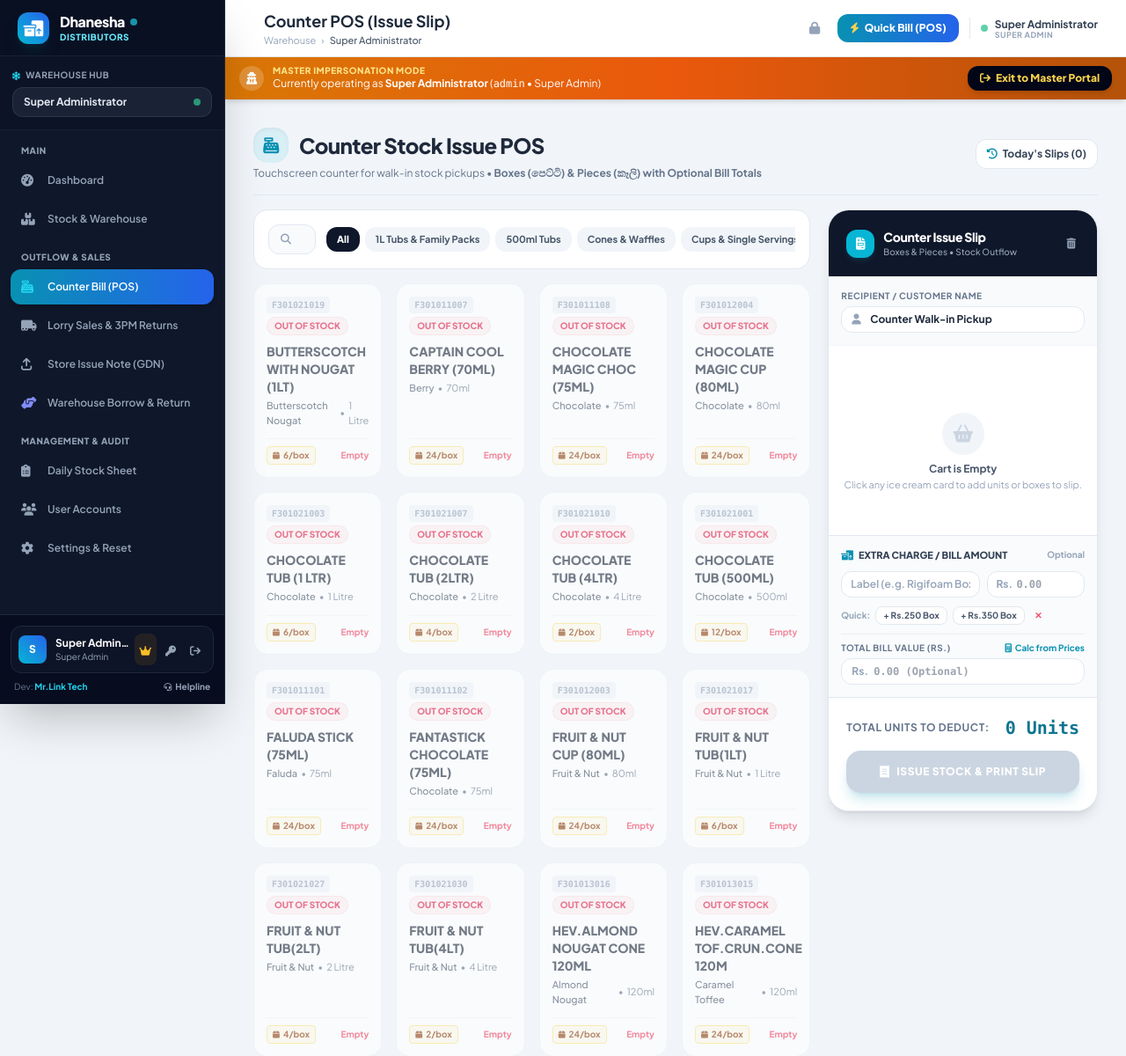
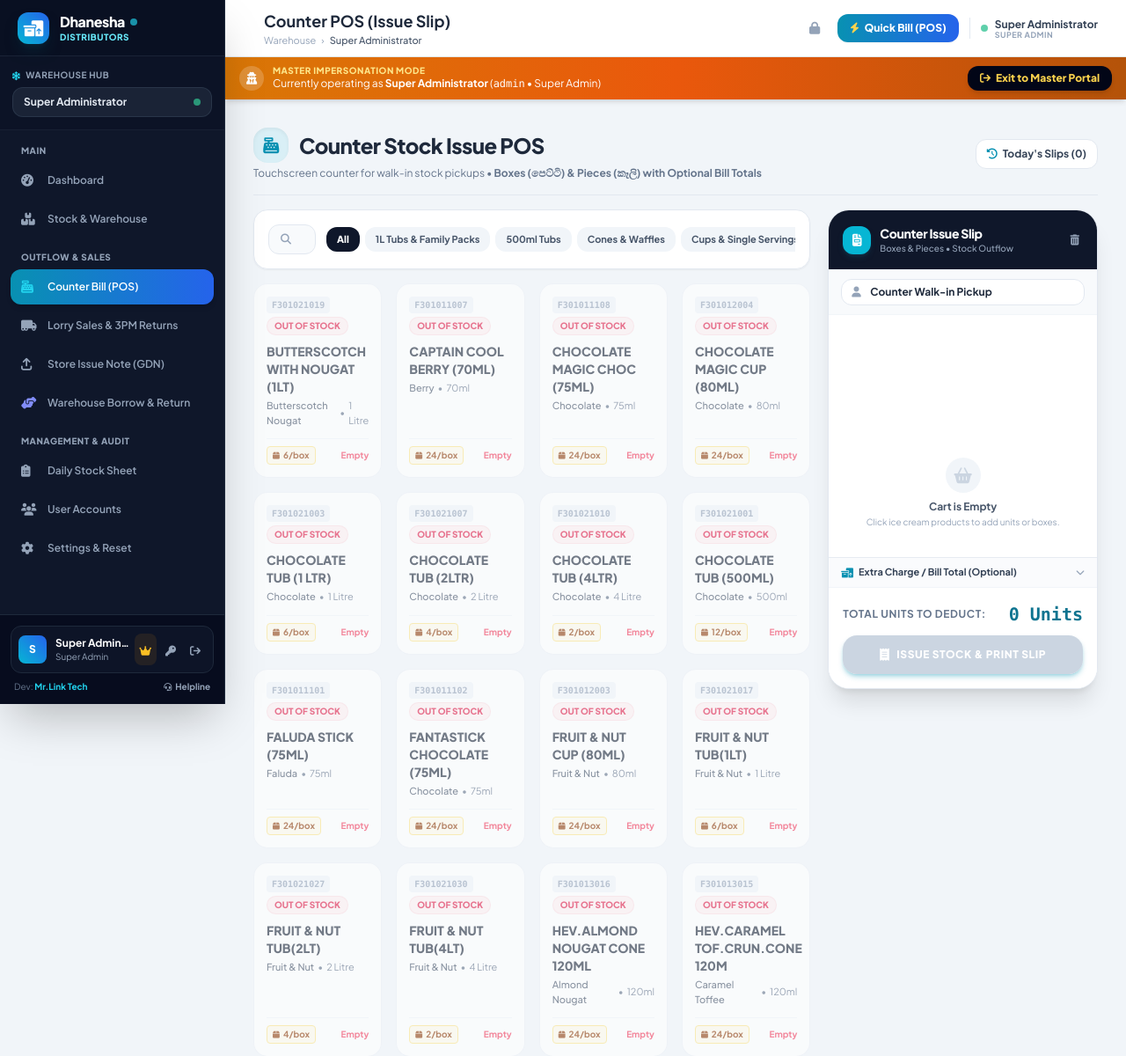
Before and after one commit to janithjanithdamsara-coder/ice-cream-pos, a PHP site: page /pos.php in a window 1280 px wide. Shown: the top 1200 px of the page at 88% size. Run offline with PHP 8.4, Linux system fonts and the light colour scheme; a user stored in the database is signed in; data comes from the database, SQL or seed files in the repository; data that the repository does not hold is empty; some libraries are stand-ins or nearby versions.

Commit message:
Implement Idea 1: Modern Split-Screen POS with sticky cart and pinned checkout button

```diff
--- a/pos.php
+++ b/pos.php
@@ -468,8 +468,8 @@ require_once __DIR__ . '/includes/header.php';
         <!-- LEFT COLUMN: Product Catalog & Search (Col 7 / 8) -->
         <div class="lg:col-span-7 xl:col-span-8 space-y-4">
 
-            <!-- Search & Filter Bar -->
-            <div class="bg-white p-3 sm:p-4 rounded-2xl border border-slate-200 shadow-xs flex flex-col sm:flex-row items-center gap-3">
+            <!-- Sticky Search & Filter Bar -->
+            <div class="sticky top-20 z-20 bg-white/95 backdrop-blur-md p-3 sm:p-4 rounded-2xl border border-slate-200 shadow-sm flex flex-col sm:flex-row items-center gap-3">
                 <div class="relative flex-1 w-full">
                     <i class="fa-solid fa-magnifying-glass absolute left-3.5 top-1/2 -translate-y-1/2 text-slate-400 text-xs"></i>
                     <input type="text" id="posSearchInput" oninput="filterProducts()"
@@ -564,64 +564,63 @@ require_once __DIR__ . '/includes/header.php';
         </div>
 
         <!-- RIGHT COLUMN: Counter Issue Cart & Checkout (Col 5 / 4) -->
-        <div id="posCartContainer" class="lg:col-span-5 xl:col-span-4 sticky top-4">
-            <div class="bg-white rounded-3xl border border-slate-200 shadow-lg flex flex-col overflow-hidden">
+        <div id="posCartContainer" class="lg:col-span-5 xl:col-span-4 sticky top-20 z-10">
+            <div class="bg-white rounded-3xl border border-slate-200 shadow-xl flex flex-col overflow-hidden lg:max-h-[calc(100vh-6rem)]">
 
-                <!-- Cart Header -->
-                <div class="p-4 sm:p-5 border-b border-slate-100 bg-slate-900 text-white flex items-center justify-between">
+                <!-- Cart Header (Fixed at top of slip) -->
+                <div class="p-3.5 sm:p-4 border-b border-slate-100 bg-slate-900 text-white flex items-center justify-between shrink-0">
                     <div class="flex items-center space-x-2.5">
                         <div class="w-8 h-8 rounded-xl bg-cyan-500 text-white flex items-center justify-center font-bold text-sm shadow-md shadow-cyan-900/40">
                             <i class="fa-solid fa-file-invoice"></i>
                         </div>
                         <div>
-                            <h3 class="text-sm font-extrabold tracking-tight">Counter Issue Slip</h3>
+                            <h3 class="text-xs sm:text-sm font-extrabold tracking-tight">Counter Issue Slip</h3>
                             <p class="text-[10px] text-slate-400 font-medium">Boxes &amp; Pieces &bull; Stock Outflow</p>
                         </div>
                     </div>
 
-                    <button type="button" onclick="clearCart()" class="text-slate-400 hover:text-rose-400 text-xs p-1" title="Clear Cart">
+                    <button type="button" onclick="clearCart()" class="text-slate-400 hover:text-rose-400 text-xs p-1 transition" title="Clear Cart">
                         <i class="fa-solid fa-trash-can"></i>
                     </button>
                 </div>
 
-                <!-- Recipient Info Input -->
-                <div class="p-3.5 bg-slate-50 border-b border-slate-100 space-y-2">
-                    <div>
-                        <label class="block text-[10px] font-bold uppercase tracking-wider text-slate-500 mb-1">
-                            Recipient / Customer Name
-                        </label>
+                <!-- Recipient Info Input (Compact shrink-0) -->
+                <div class="px-3.5 py-2.5 bg-slate-50 border-b border-slate-100 shrink-0">
                     <div class="relative">
                         <i class="fa-solid fa-user absolute left-3 top-1/2 -translate-y-1/2 text-slate-400 text-xs"></i>
                         <input type="text" id="recipientInput" value="Counter Walk-in Pickup"
-                                   placeholder="e.g. Walk-in, Agent Silva, Beach Stall"
+                               placeholder="Recipient / Customer name..."
                                class="w-full pl-8 pr-3 py-1.5 bg-white border border-slate-200 rounded-xl text-xs font-bold text-slate-800 focus:outline-none focus:ring-1 focus:ring-cyan-500">
                     </div>
                 </div>
-                </div>
 
-                <!-- Cart Items Scroll List -->
-                <div id="cartItemsList" class="p-3.5 max-h-[320px] overflow-y-auto space-y-2.5">
+                <!-- Cart Items Scroll List (flex-1 overflow-y-auto - scrolls smoothly inside!) -->
+                <div id="cartItemsList" class="p-3 overflow-y-auto flex-1 min-h-[130px] max-h-[40vh] lg:max-h-none space-y-2.5 scrollbar-thin">
                     <!-- Populated dynamically via JavaScript -->
                 </div>
 
                 <!-- Empty Cart State -->
-                <div id="cartEmptyState" class="py-12 px-4 text-center text-slate-400">
-                    <div class="w-12 h-12 rounded-full bg-slate-100 text-slate-300 flex items-center justify-center mx-auto mb-2 text-xl">
+                <div id="cartEmptyState" class="py-8 px-4 text-center text-slate-400 my-auto">
+                    <div class="w-10 h-10 rounded-full bg-slate-100 text-slate-300 flex items-center justify-center mx-auto mb-2 text-lg">
                         <i class="fa-solid fa-basket-shopping"></i>
                     </div>
                     <p class="text-xs font-bold text-slate-600">Cart is Empty</p>
-                    <p class="text-[11px] text-slate-400 mt-0.5">Click any ice cream card to add units or boxes to slip.</p>
+                    <p class="text-[10px] text-slate-400 mt-0.5">Click ice cream products to add units or boxes.</p>
                 </div>
 
-                <!-- Extra Charges & Bill Amount Section -->
-                <div class="p-3.5 bg-slate-50/80 border-t border-b border-slate-200 space-y-2.5">
-                    <div class="flex items-center justify-between">
-                        <span class="text-[11px] font-black uppercase text-slate-700 flex items-center">
-                            <i class="fa-solid fa-boxes-packing mr-1.5 text-cyan-600"></i> Extra Charge / Bill Amount
+                <!-- Extra Charges & Bill Amount (Compact Collapsible Toggle) -->
+                <div class="border-t border-slate-200/80 bg-slate-50/70 shrink-0">
+                    <button type="button" onclick="toggleExtraChargesSection()" class="w-full px-3.5 py-2 flex items-center justify-between text-[11px] font-bold text-slate-700 hover:text-cyan-700 hover:bg-slate-100/80 transition cursor-pointer select-none">
+                        <span class="flex items-center">
+                            <i class="fa-solid fa-boxes-packing mr-1.5 text-cyan-600"></i> Extra Charge / Bill Total (Optional)
                         </span>
-                        <span class="text-[10px] font-bold text-slate-400">Optional</span>
-                    </div>
+                        <span class="flex items-center text-slate-400 text-[10px]">
+                            <span id="extraSummaryBadge" class="mr-1 hidden font-mono text-cyan-700 font-bold"></span>
+                            <i id="extraChevronIcon" class="fa-solid fa-chevron-down transition-transform duration-200"></i>
+                        </span>
+                    </button>
 
+                    <div id="extraChargesContent" class="hidden px-3.5 pb-3 pt-1 space-y-2 border-t border-slate-200/60">
                         <!-- Extra Amount (Rigifoam Box, Delivery, Packing) -->
                         <div class="grid grid-cols-12 gap-2 items-center">
                             <div class="col-span-7">
@@ -666,26 +665,27 @@ require_once __DIR__ . '/includes/header.php';
                             </div>
                         </div>
                     </div>
+                </div>
 
-                <!-- Cart Footer Summary -->
-                <div class="p-4 sm:p-5 bg-white space-y-3">
-                    <div class="space-y-1.5">
+                <!-- Cart Footer Summary (ALWAYS pinned at the bottom of the card!) -->
+                <div class="p-3.5 sm:p-4 bg-white border-t border-slate-100 shrink-0 space-y-2.5">
+                    <div class="space-y-1">
                         <div class="flex items-center justify-between">
                             <span class="text-xs font-bold uppercase tracking-wider text-slate-500">Total Units to Deduct:</span>
                             <span id="cartTotalUnits" class="text-xl font-black font-mono text-cyan-700">0 Units</span>
                         </div>
-                        <div id="cartEstimatedAmountRow" class="text-xs text-slate-700 font-bold hidden flex items-center justify-between border-t border-dashed border-slate-200 pt-1.5">
+                        <div id="cartEstimatedAmountRow" class="text-xs text-slate-700 font-bold hidden flex items-center justify-between border-t border-dashed border-slate-200 pt-1">
                             <span class="text-slate-500">Estimated Total Bill:</span>
                             <span id="cartEstimatedAmount" class="font-black font-mono text-emerald-700 text-sm">Rs. 0.00</span>
                         </div>
                     </div>
 
                     <!-- Over-Stock Alert Banner -->
-                    <div id="cartStockWarning" class="p-3 bg-rose-50 border border-rose-300 rounded-2xl text-rose-800 text-xs font-bold hidden flex items-start space-x-2 animate-in fade-in">
-                        <i class="fa-solid fa-triangle-exclamation text-rose-600 mt-0.5 text-sm shrink-0"></i>
+                    <div id="cartStockWarning" class="p-2.5 bg-rose-50 border border-rose-300 rounded-xl text-rose-800 text-xs font-bold hidden flex items-start space-x-2 animate-in fade-in">
+                        <i class="fa-solid fa-triangle-exclamation text-rose-600 mt-0.5 text-xs shrink-0"></i>
                         <div class="leading-tight flex-1">
-                            <div class="font-black text-rose-900">තොග සීමාව ඉක්මවූ අයිතම ඇත!</div>
-                            <div id="cartStockWarningDetail" class="text-[10px] text-rose-700 font-medium mt-0.5">
+                            <div class="font-black text-rose-900 text-[11px]">තොග සීමාව ඉක්මවූ අයිතම ඇත!</div>
+                            <div id="cartStockWarningDetail" class="text-[9px] text-rose-700 font-medium">
                                 Cold Room හි පවතින තොගයට වඩා වැඩි ප්‍රමාණයක් නිකුත් කල නොහැක.
                             </div>
                         </div>
@@ -702,7 +702,7 @@ require_once __DIR__ . '/includes/header.php';
                         <input type="hidden" name="cart_data" id="formCartData" value="[]">
 
                         <button type="button" onclick="submitPosCheckout()" id="checkoutBtn" disabled
-                                class="w-full py-3.5 px-4 rounded-2xl bg-gradient-to-r from-cyan-600 to-blue-600 hover:from-cyan-700 hover:to-blue-700 disabled:from-slate-300 disabled:to-slate-300 disabled:cursor-not-allowed text-white text-xs font-black uppercase tracking-wider shadow-lg shadow-cyan-600/20 active:scale-98 transition flex items-center justify-center space-x-2">
+                                class="w-full py-3 px-4 rounded-2xl bg-gradient-to-r from-cyan-600 via-blue-600 to-indigo-600 hover:from-cyan-500 hover:to-indigo-500 disabled:from-slate-300 disabled:to-slate-300 disabled:cursor-not-allowed text-white text-xs font-black uppercase tracking-wider shadow-md shadow-cyan-600/30 active:scale-98 transition flex items-center justify-center space-x-2 cursor-pointer">
                             <i class="fa-solid fa-receipt text-sm"></i>
                             <span>Issue Stock &amp; Print Slip</span>
                         </button>
@@ -985,9 +985,24 @@ function clearCart() {
     renderCart();
 }
 
+function toggleExtraChargesSection() {
+    const content = document.getElementById('extraChargesContent');
+    const chevron = document.getElementById('extraChevronIcon');
+    if (!content) return;
+    const isHidden = content.classList.contains('hidden');
+    content.classList.toggle('hidden');
+    if (chevron) {
+        chevron.style.transform = isHidden ? 'rotate(180deg)' : '';
+    }
+}
+
 function setQuickExtra(label, amount) {
     document.getElementById('extraLabelInput').value = label;
     document.getElementById('extraAmountInput').value = amount;
+    const content = document.getElementById('extraChargesContent');
+    if (content && content.classList.contains('hidden')) {
+        toggleExtraChargesSection();
+    }
     updateLiveSummary();
 }
 
@@ -1007,6 +1022,10 @@ function autoCalculateBillTotal() {
     const extra = parseFloat(document.getElementById('extraAmountInput').value) || 0;
     const total = subtotal + extra;
     document.getElementById('billAmountInput').value = total > 0 ? total.toFixed(2) : '';
+    const content = document.getElementById('extraChargesContent');
+    if (content && content.classList.contains('hidden')) {
+        toggleExtraChargesSection();
+    }
     updateLiveSummary();
     if (total > 0) {
         showToast(`Calculated bill total: Rs. ${total.toLocaleString(undefined, {minimumFractionDigits: 2})}`, 'success', 'Bill Total Calculated');
@@ -1020,6 +1039,16 @@ function updateLiveSummary() {
     const bill = parseFloat(document.getElementById('billAmountInput').value) || 0;
     const estRow = document.getElementById('cartEstimatedAmountRow');
     const estSpan = document.getElementById('cartEstimatedAmount');
+    const badge = document.getElementById('extraSummaryBadge');
+
+    if (badge) {
+        if (extra > 0 || bill > 0) {
+            badge.innerText = `Rs. ${(extra + bill).toLocaleString()}`;
+            badge.classList.remove('hidden');
+        } else {
+            badge.classList.add('hidden');
+        }
+    }
 
     if (bill > 0) {
         estRow.classList.remove('hidden');
```
Lines whose indentation alone changed are shown as unchanged.
